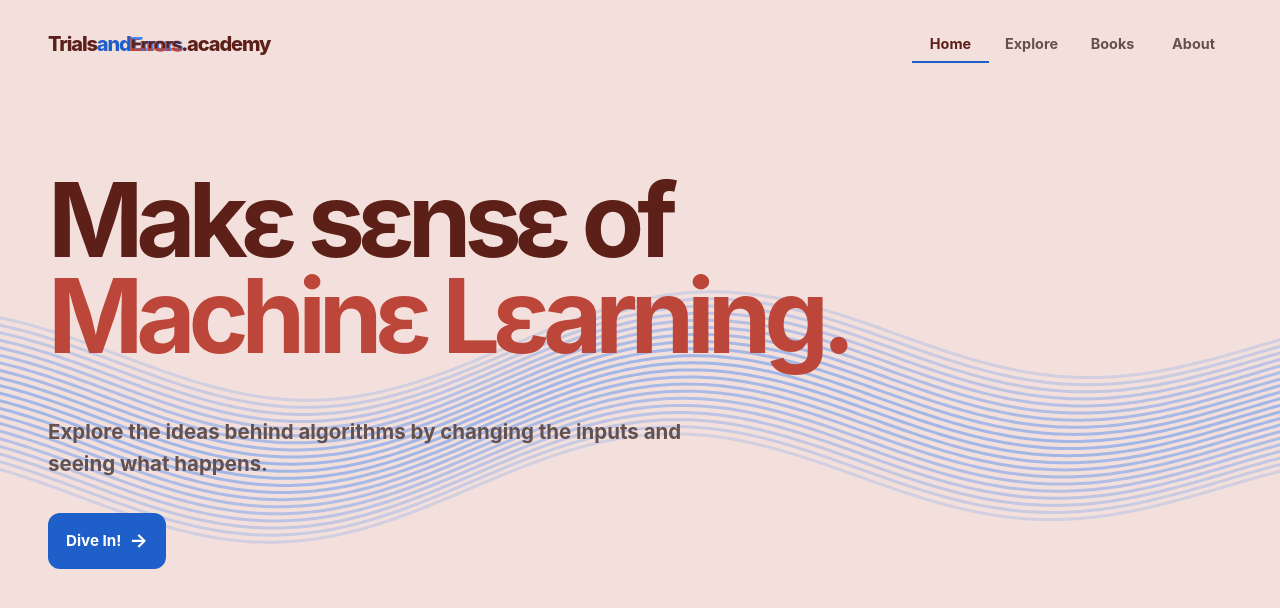
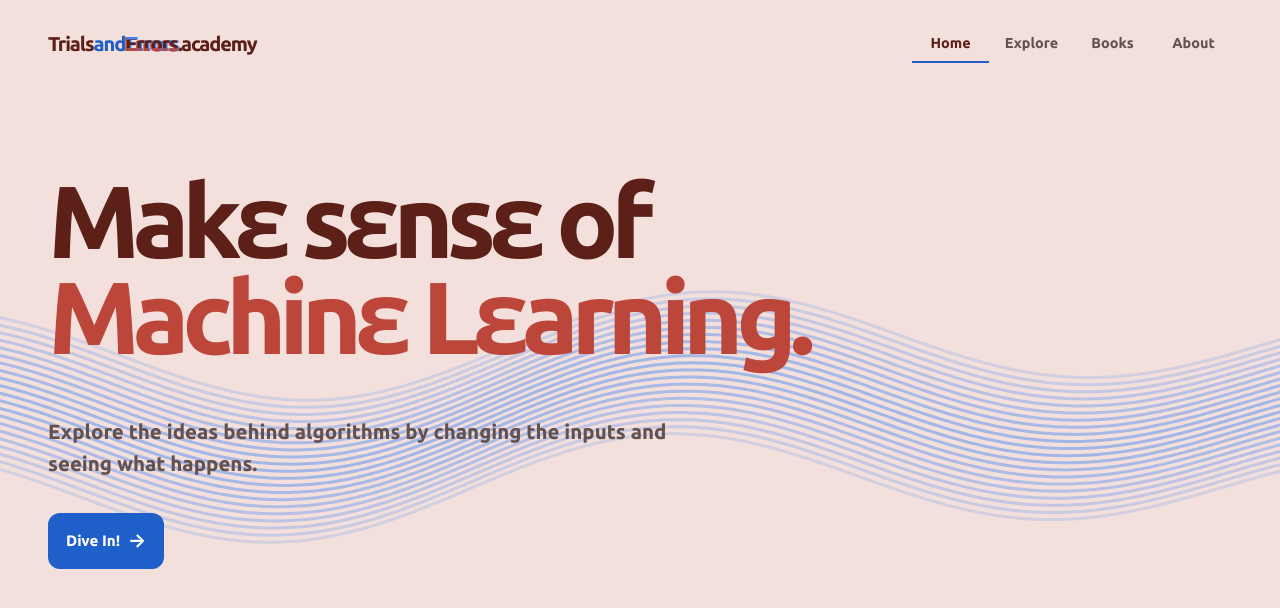
Before and after one commit to WhoInGodsName/LearnAI, a plain HTML site: page frontend/index.html in a window 1280 px wide. Drawn offline with Linux system fonts and the light colour scheme.

Commit message:
font change

```diff
--- a/frontend/index.html
+++ b/frontend/index.html
@@ -9,7 +9,7 @@
     <link rel="stylesheet" href="style/styles.css">
     <link rel="preconnect" href="https://fonts.googleapis.com">
     <link rel="preconnect" href="https://fonts.gstatic.com" crossorigin>
-    <link href="https://fonts.googleapis.com/css2?family=Space+Grotesk:wght@600;700&amp;display=swap" rel="stylesheet">
+    <link href="https://fonts.googleapis.com/css2?family=Ubuntu:wght@400;500;700&amp;display=swap" rel="stylesheet">
     <script src="waves.js" defer></script>
       <script src="nav.js" defer></script>
   </head>
--- a/frontend/style/styles.css
+++ b/frontend/style/styles.css
@@ -37,7 +37,7 @@
   --shadow-card: 0 0.35rem 1.2rem rgb(55 33 31 / 8%);
 
   /* Type */
-  font-family: Inter, ui-sans-serif, system-ui, -apple-system, BlinkMacSystemFont,
+  font-family: Ubuntu, ui-sans-serif, system-ui, -apple-system, BlinkMacSystemFont,
     "Segoe UI", sans-serif;
   font-synthesis: none;
   text-rendering: optimizeLegibility;
@@ -375,7 +375,7 @@ textarea {
   --color-text-muted: #64504C;
   --color-border: #E7C7C1;
   --content-width: 74rem;
-  font-family: Inter, ui-sans-serif, system-ui, -apple-system, BlinkMacSystemFont, "Segoe UI", sans-serif;
+  font-family: Ubuntu, ui-sans-serif, system-ui, -apple-system, BlinkMacSystemFont, "Segoe UI", sans-serif;
   font-synthesis: none;
   text-rendering: optimizeLegibility;
   -webkit-font-smoothing: antialiased;
@@ -677,7 +677,7 @@ nav a[aria-current="page"] { box-shadow: 0 2px 0 var(--color-accent); }
   position: relative;
   display: inline-block;
   color: var(--color-primary);
-  font-family: "Space Grotesk", Inter, sans-serif;
+  font-family: Ubuntu, sans-serif;
   font-size: 1em;
   font-weight: 700;
   letter-spacing: -.055em;
```
Also changed, not shown: frontend/books.html (+1 -1 lines), frontend/explore.html (+1 -1 lines), frontend/linear-regression.html (+1 -1 lines), frontend/logistic-regression.html (+1 -1 lines), frontend/naive-bayes.html (+1 -1 lines).
